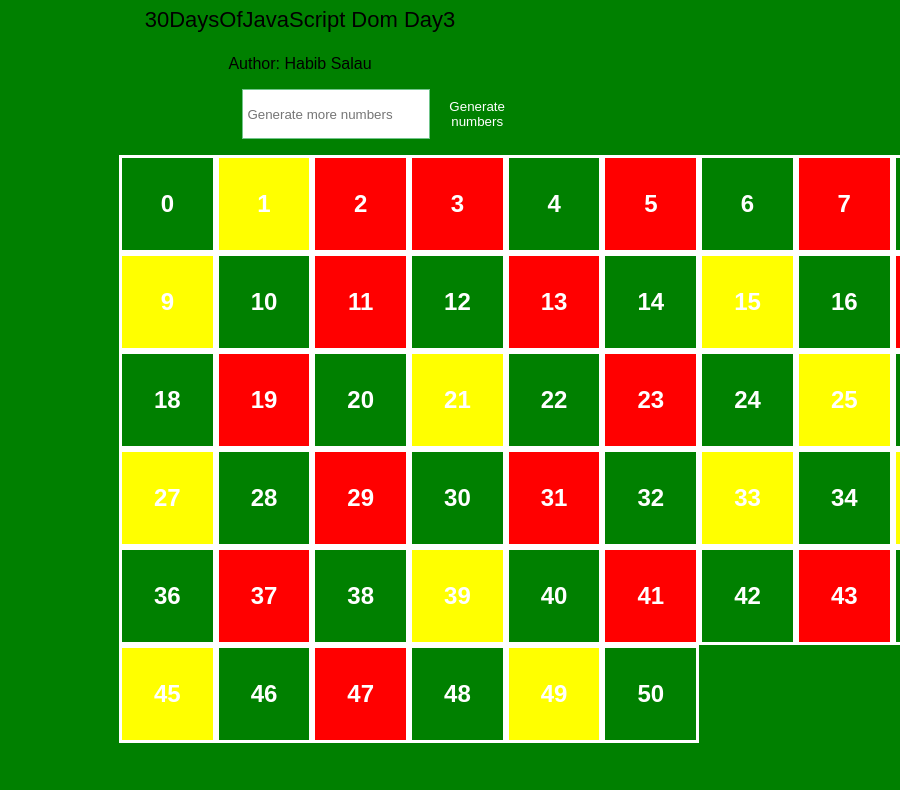
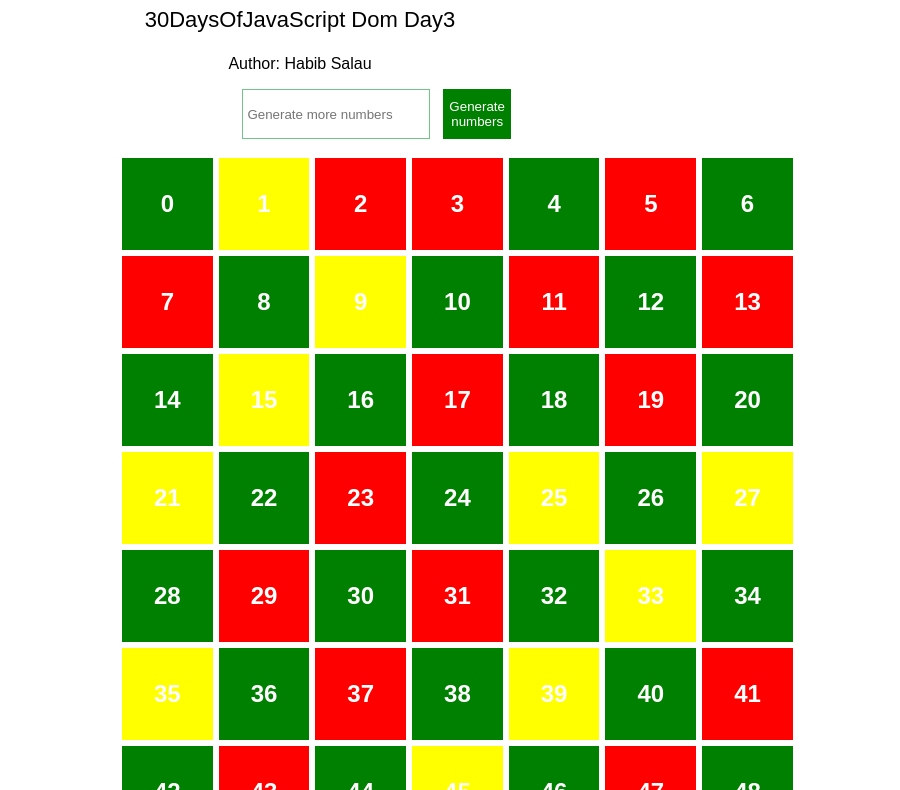
Before and after one commit to badoowski/day23a, a plain HTML site: page index.html in a window 600 px wide. Shown: the part 73-863 px from the top of the page, 900 px wide, since content can reach past the window. Before the commit the page ends 824 px from the top, so only its background shows below. Drawn offline with Linux system fonts and the light colour scheme.

Commit message:
Update index.html

```diff
--- a/index.html
+++ b/index.html
@@ -6,12 +6,8 @@
     <meta name="viewport" content="width=device-width, initial-scale=1.0">
     <title>Exercise Level 1</title>
     <style>
-        @media only screen and (max-width: 600px) {
-  body {background: red;}
-}
-/* Small devices (portrait tablets and large phones, 600px and up) */
-@media only screen and (min-width: 600px) {
-  body {background: green;}
+        @media (min-width: 600px) {
+  .div { grid-template-columns: repeat(7, auto); }
 }
     </style>
 </head>
@@ -78,7 +74,6 @@
         div.style.textAlign = "center"
         div.style.display = 'inline-grid'
         div.style.marginLeft = '19%'
-        div.style.gridTemplateColumns = 'auto auto auto auto auto auto auto auto auto'
         body.appendChild(div)
 
         for (let i = 0; i < 51; i++) {
```
